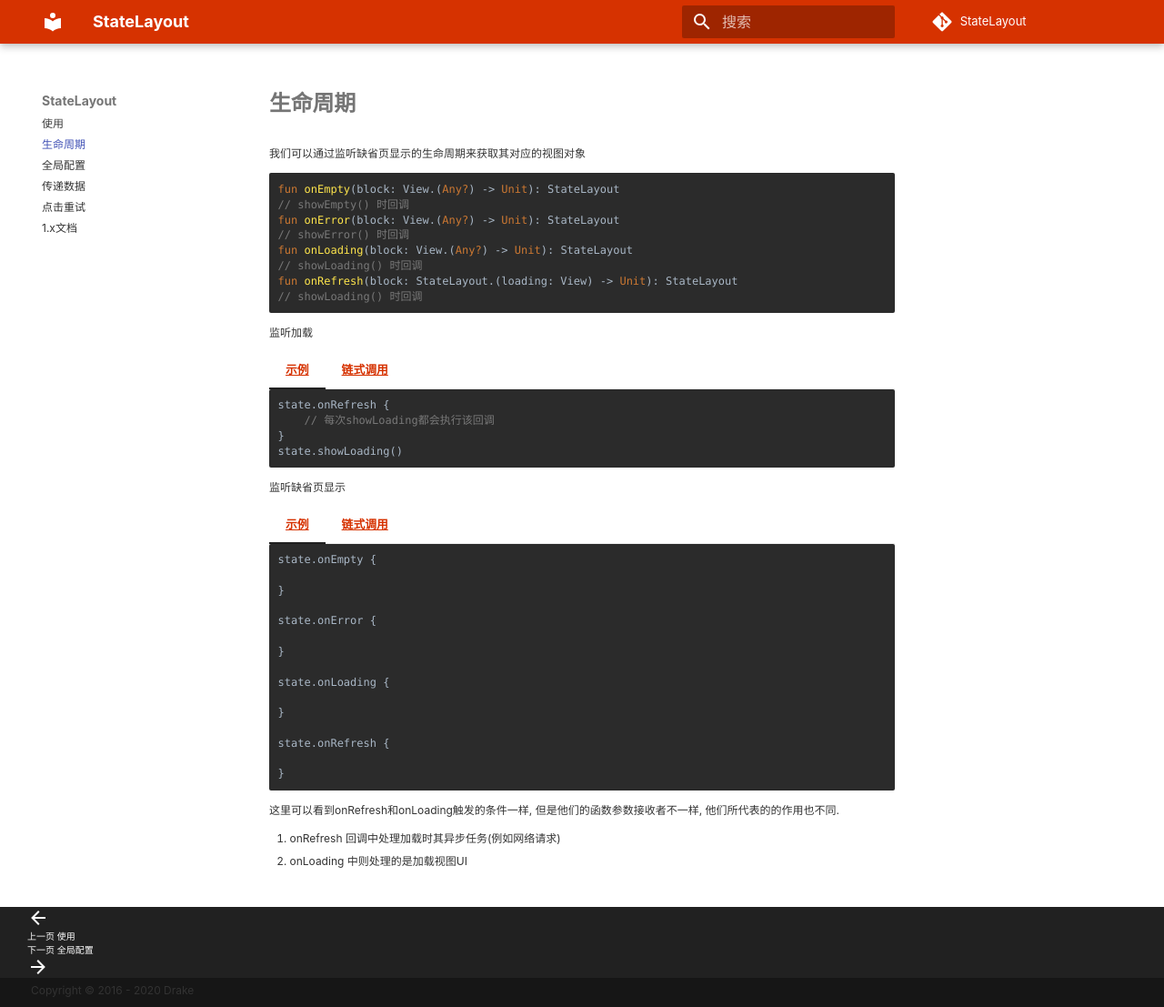
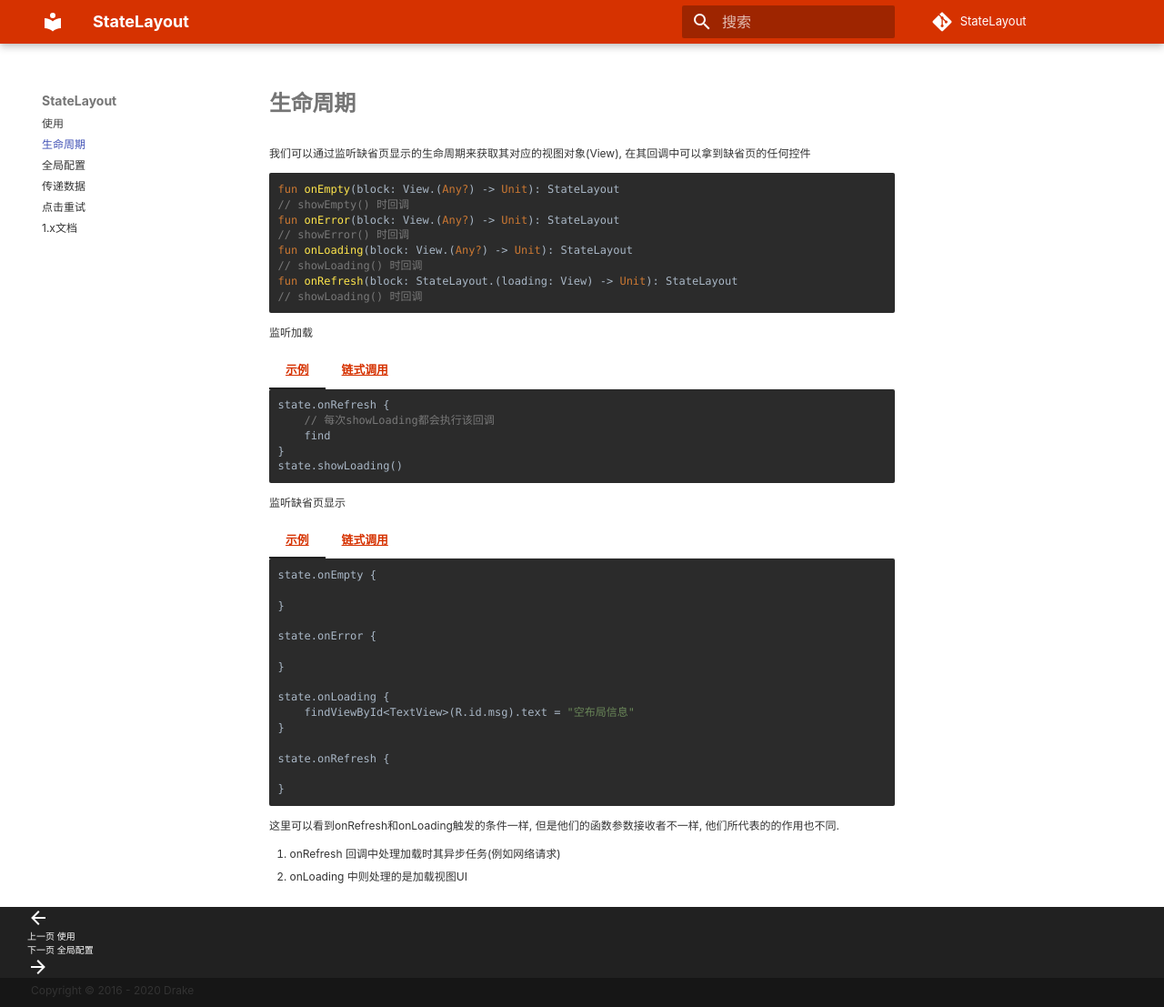
Before and after one commit to liangjingkanji/StateLayout, an MkDocs documentation site: the page built from docs/lifecycle.md, in a window 1280 px wide and 1107 px high. Shown: the whole window at 91% size. Built offline with MkDocs 1.6.1 and Material for MkDocs 9.7.7, drawn with Linux system fonts in a browser that asks for light colours; some web fonts are replaced; comment, search, counter and statistics services are not loaded.

Commit message:
更新文档

````diff
--- a/docs/lifecycle.md
+++ b/docs/lifecycle.md
@@ -1,4 +1,4 @@
-我们可以通过监听缺省页显示的生命周期来获取其对应的视图对象
+我们可以通过监听缺省页显示的生命周期来获取其对应的视图对象(View), 在其回调中可以拿到缺省页的任何控件
 
 ```kotlin
 fun onEmpty(block: View.(Any?) -> Unit): StateLayout
@@ -17,6 +17,7 @@ fun onRefresh(block: StateLayout.(loading: View) -> Unit): StateLayout
     ```kotlin
     state.onRefresh {
         // 每次showLoading都会执行该回调
+        find
     }
     state.showLoading()
     ```
@@ -42,7 +43,7 @@ fun onRefresh(block: StateLayout.(loading: View) -> Unit): StateLayout
     }
 
     state.onLoading {
-
+        findViewById<TextView>(R.id.msg).text = "空布局信息"
     }
 
     state.onRefresh {
````
